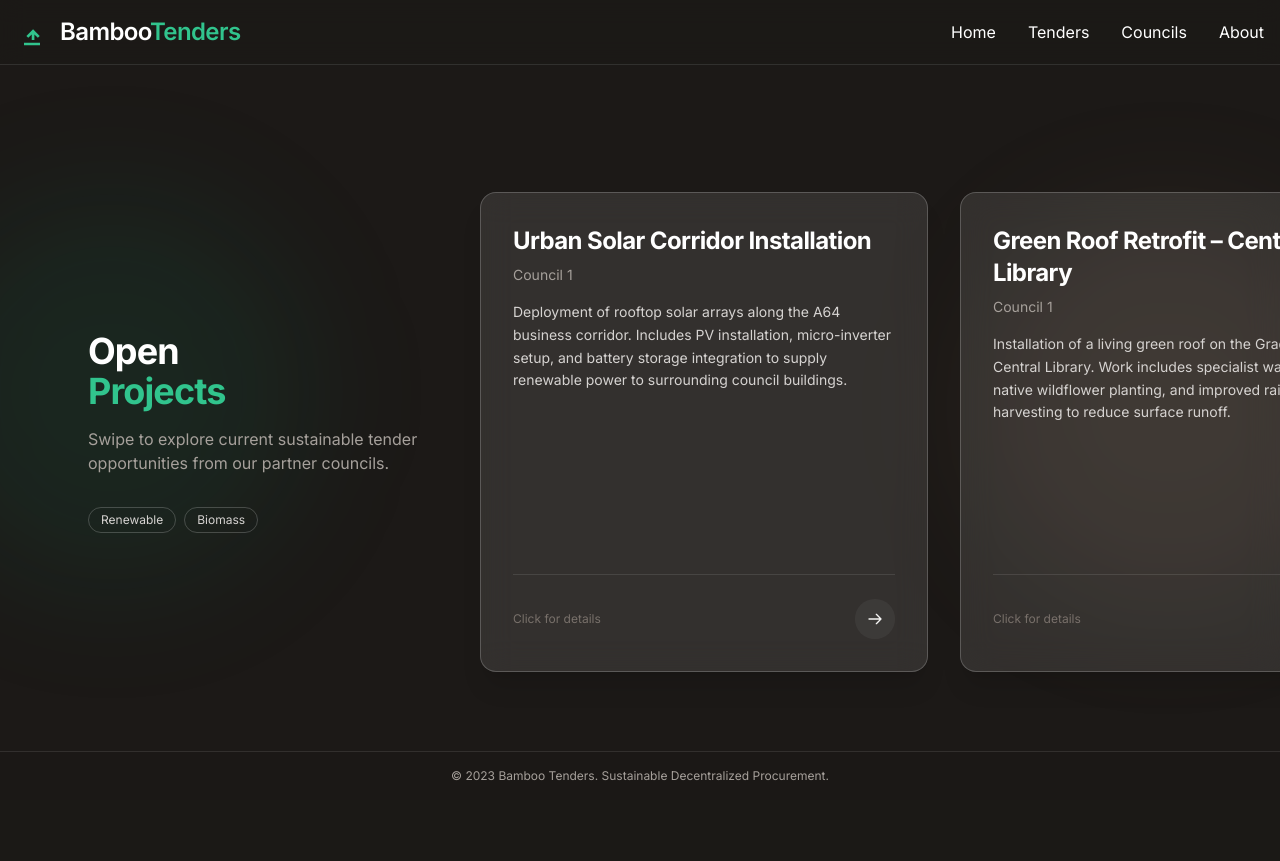
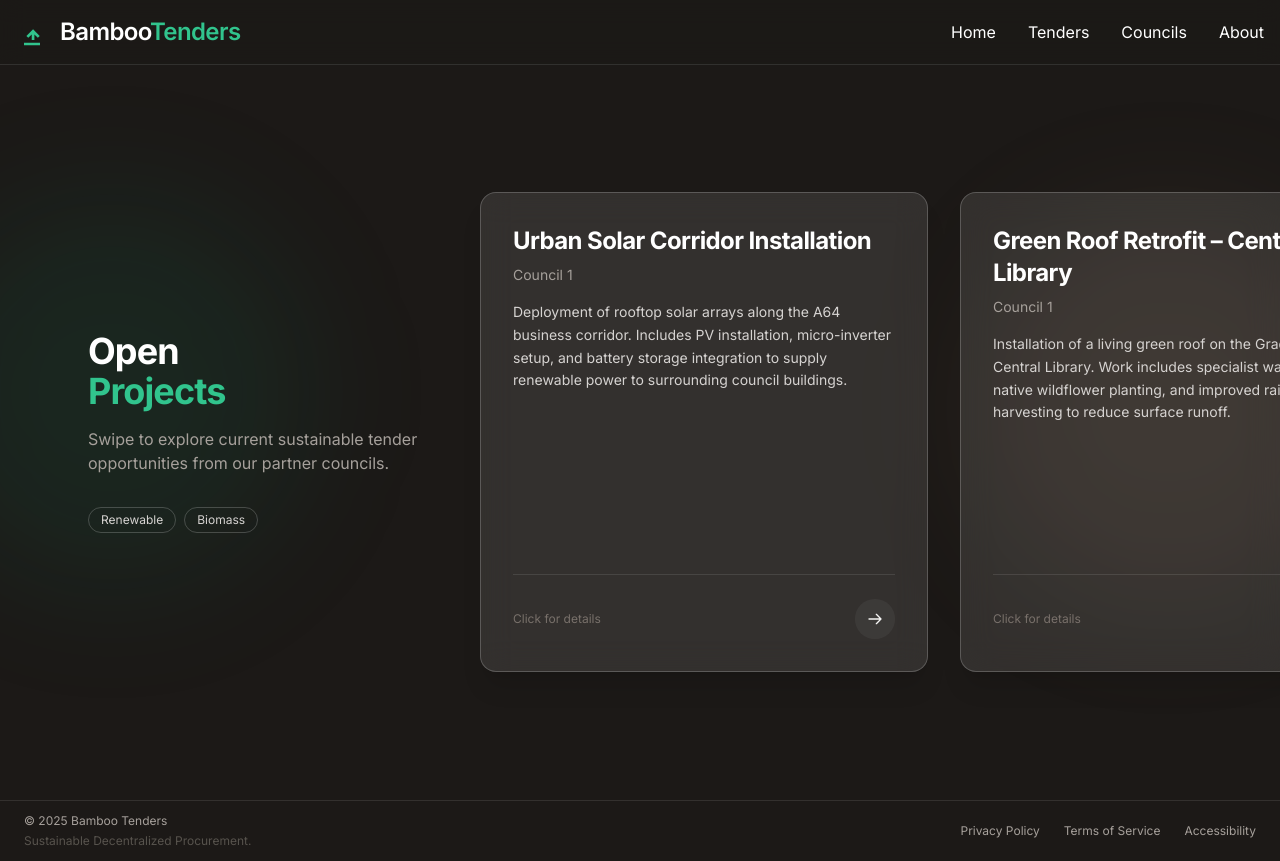
Before and after one commit to OscarD8/tenders-bidding-system, a Django app: page /supply_chain/ in a window 1280 px wide. Before the commit the page ends 781 px from the top, so only its background shows below. Run offline with Django 5.2, Linux system fonts and the light colour scheme; style sheets or scripts are compiled from the project's sources.

Commit message:
[Django/HTML/AI] - Improved the footer contents and styling Isolated it out to the components directory. Now accepts custom parameters for styling. Altered index.html and base.html to call the component from inside a block to allow for overriding.

```diff
--- a/Django_Project/theme/templates/base.html
+++ b/Django_Project/theme/templates/base.html
@@ -11,23 +11,19 @@
     <link href="https://fonts.googleapis.com/css2?family=Inter:wght@300;400;600;700&display=swap" rel="stylesheet">
     <script src="{% static 'js/navbar.js' %}" defer></script>
 </head>
-<body class="bg-stone-900 text-stone-100 font-sans antialiased overflow-hidden">
 
-    <!-- Navigation -->
-    {% include "components/navbar.html" %}
+<body class="bg-stone-900 text-stone-100 font-sans antialiased min-h-screen flex flex-col">
 
-    <!-- Main Content -->
-    <main class="relative w-full h-screen overflow-hidden">
-        {% block content %}
-        {% endblock %}
-    </main>
+{% include "components/navbar.html" %}
 
-    <!-- Footer (Absolute bottom if needed, or part of the flow) -->
-    <footer class="fixed bottom-0 w-full bg-stone-900/90 backdrop-blur text-stone-400 py-4 border-t border-white/10 z-40 pointer-events-none">
-        <div class="max-w-screen-xl mx-auto text-center text-xs">
-            <p>&copy; 2023 Bamboo Tenders. Sustainable Decentralized Procurement.</p>
-        </div>
-    </footer>
+<main class="w-full flex-grow">
+    {% block content %}
+    {% endblock %}
+</main>
+
+{% block footer_layout %}
+    {% include "components/footer.html" %}
+{% endblock %}
 
 </body>
 </html>
--- /dev/null
+++ b/Django_Project/theme/templates/components/footer.html
@@ -0,0 +1,16 @@
+<footer class="w-full text-stone-400 py-3 mt-auto {{ extra_classes|default:'bg-stone-900 border-t border-white/10' }}">
+    <div class="max-w-screen-xl mx-auto px-6 flex flex-col md:flex-row justify-between items-center text-xs">
+
+        <div class="mb-4 md:mb-0">
+            <p>&copy; {% now "Y" %} Bamboo Tenders</p>
+            <p class="text-stone-600 mt-1">Sustainable Decentralized Procurement.</p>
+        </div>
+
+        <div class="flex gap-6">
+            <a href="#" class="hover:text-white transition-colors">Privacy Policy</a>
+            <a href="#" class="hover:text-white transition-colors">Terms of Service</a>
+            <a href="#" class="hover:text-white transition-colors">Accessibility</a>
+        </div>
+
+    </div>
+</footer>
```
Also changed, not shown: Django_Project/pages/templates/pages/index.html (+18 -6 lines).
